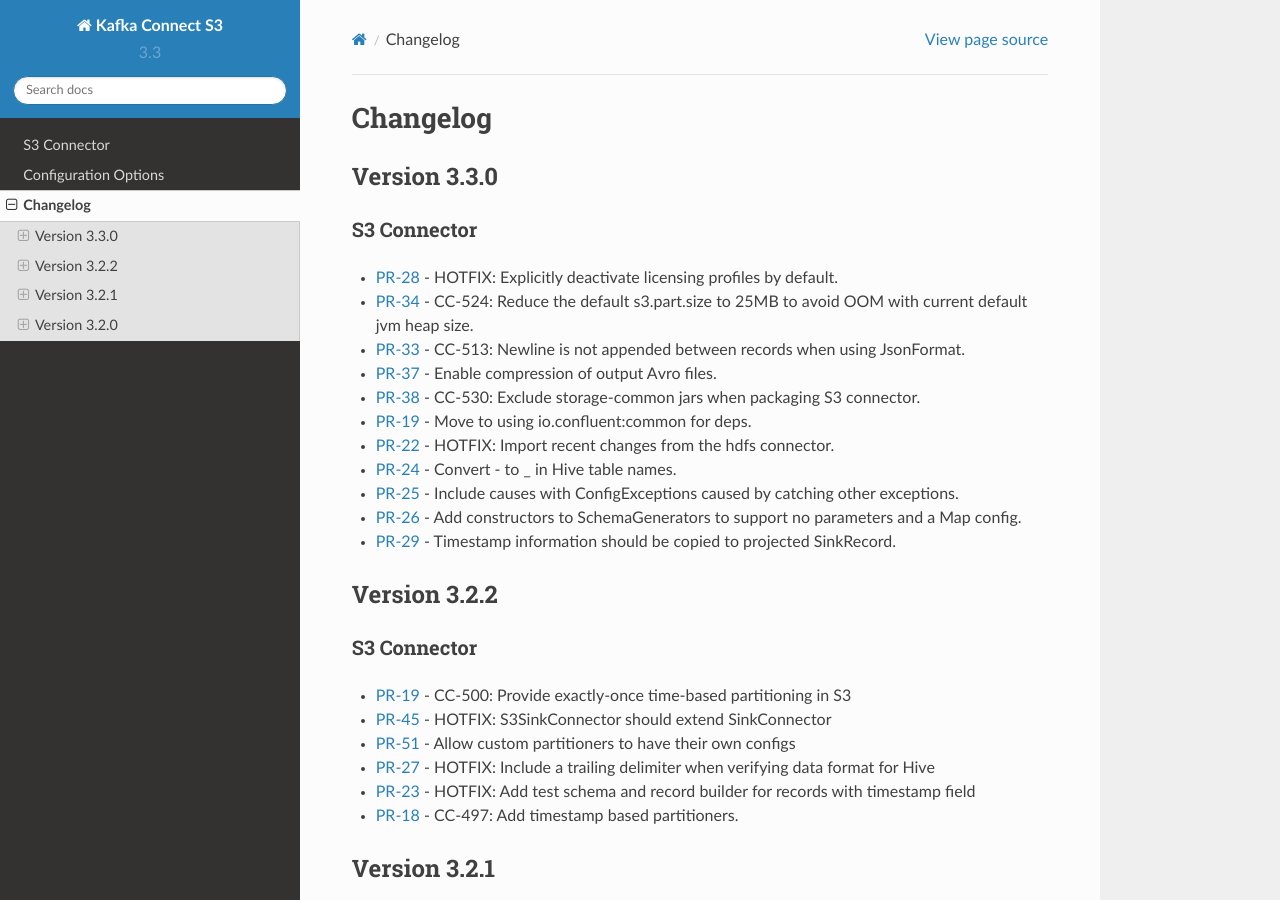
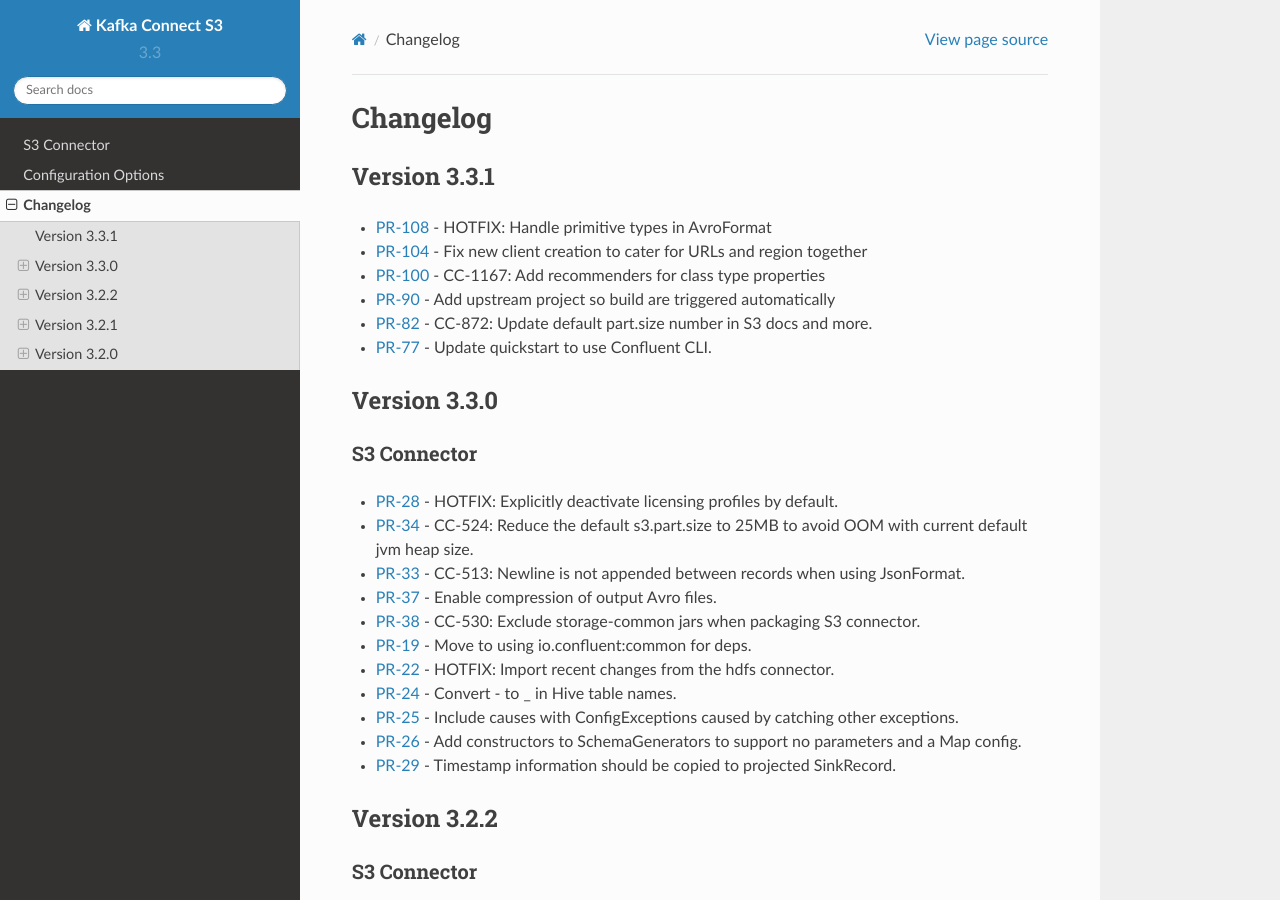
Before and after one commit to confluentinc/kafka-connect-storage-cloud, a Sphinx documentation site: the page built from kafka-connect-s3/docs/changelog.rst, in a window 1280 px wide and 900 px high. Built offline with Sphinx 7.4.7 and the Read the Docs theme 2.0.0, drawn with Linux system fonts in a browser that asks for light colours.

Commit message:
CC-1244: 3.3.1 release notes

```diff
--- a/kafka-connect-s3/docs/changelog.rst
+++ b/kafka-connect-s3/docs/changelog.rst
@@ -2,6 +2,16 @@
 
 Changelog
 =========
+
+Version 3.3.1
+-------------
+
+* `PR-108 <https://github.com/confluentinc/kafka-connect-storage-cloud/pull/108>`_ - HOTFIX: Handle primitive types in AvroFormat
+* `PR-104 <https://github.com/confluentinc/kafka-connect-storage-cloud/pull/104>`_ - Fix new client creation to cater for URLs and region together
+* `PR-100 <https://github.com/confluentinc/kafka-connect-storage-cloud/pull/100>`_ - CC-1167: Add recommenders for class type properties
+* `PR-90 <https://github.com/confluentinc/kafka-connect-storage-cloud/pull/90>`_ - Add upstream project so build are triggered automatically
+* `PR-82 <https://github.com/confluentinc/kafka-connect-storage-cloud/pull/82>`_ - CC-872: Update default part.size number in S3 docs and more.
+* `PR-77 <https://github.com/confluentinc/kafka-connect-storage-cloud/pull/77>`_ - Update quickstart to use Confluent CLI.
 
 Version 3.3.0
 -------------
```
